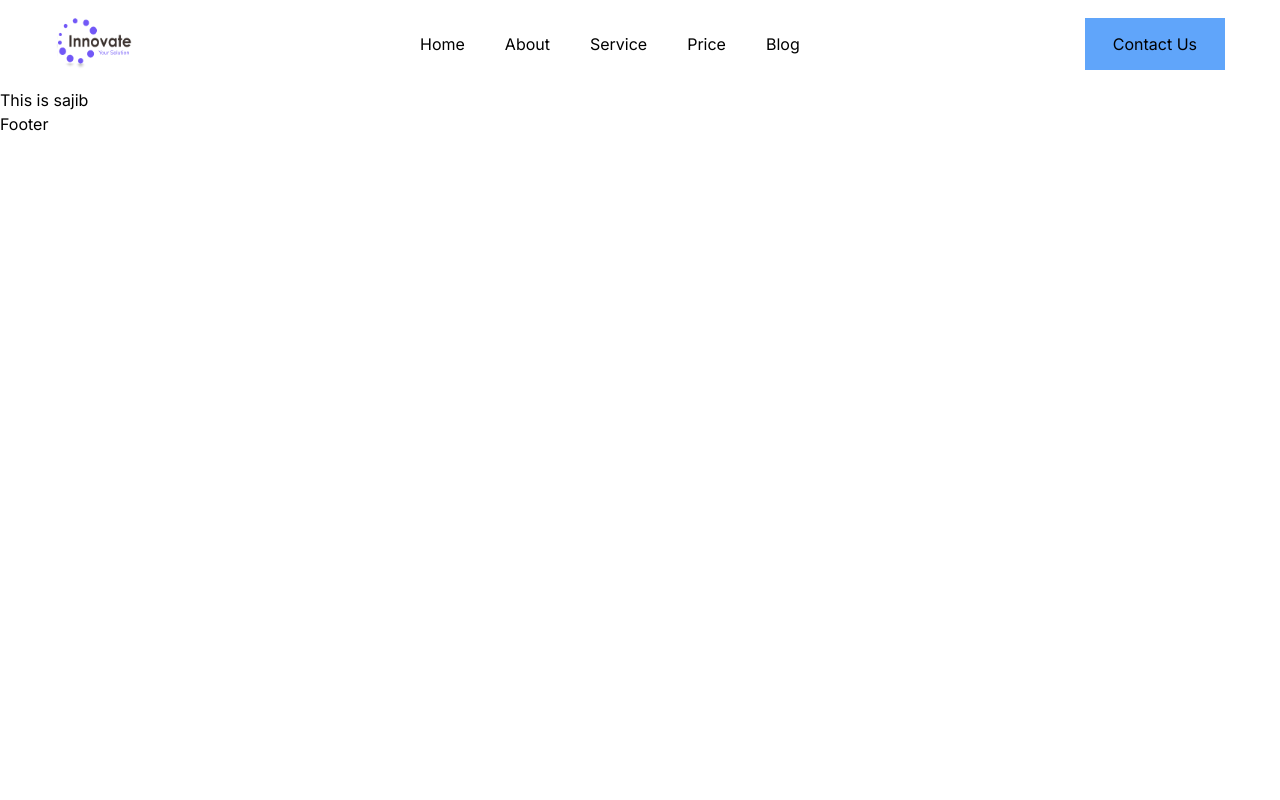
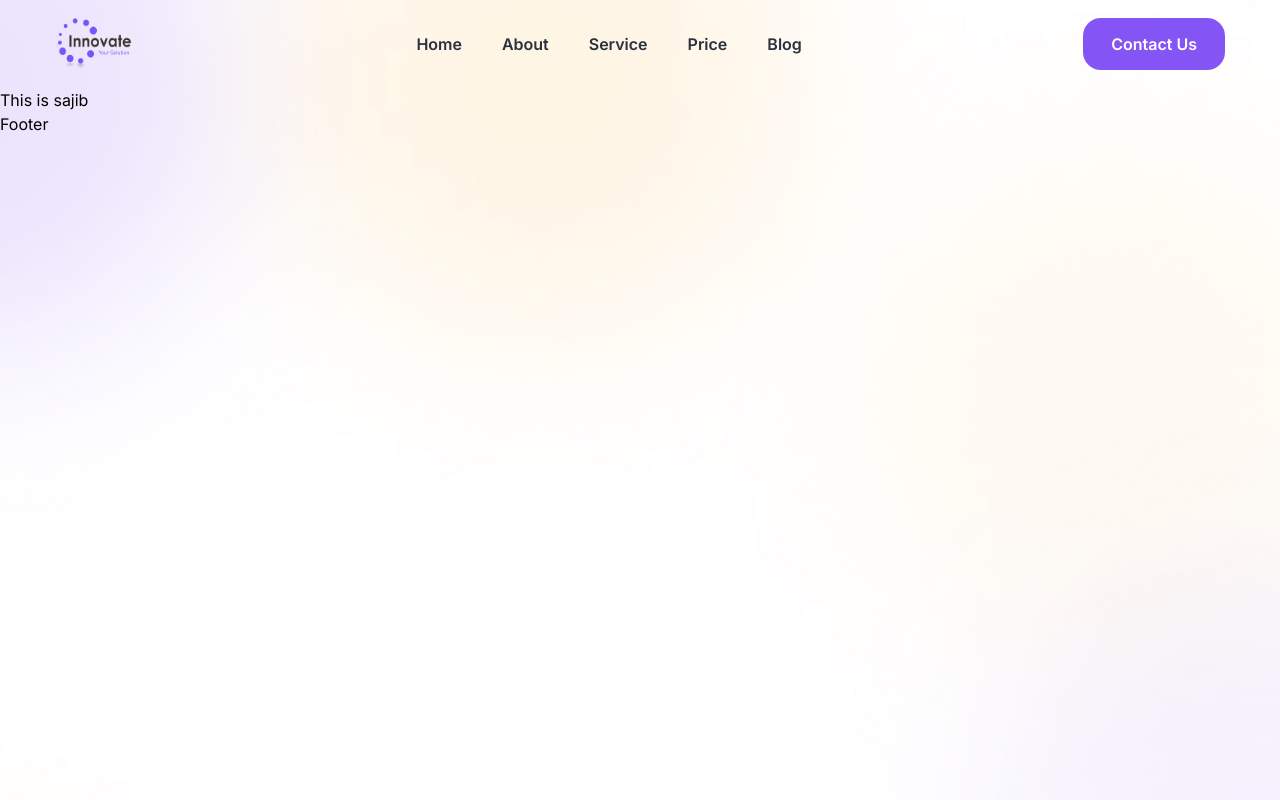
Before and after one commit to sajibkhandev/Innovate4, a Next.js app: page / in a window 1280 px wide. Shown: the top 800 px of the page. Built offline with nearby package versions, Linux system fonts and the light colour scheme.

Commit message:
full image add

```diff
--- /dev/null
+++ b/app/components/banner.js
@@ -0,0 +1,9 @@
+import React from 'react'
+
+const Banner = () => {
+  return (
+    <div>osdf</div>
+  )
+}
+
+export default Banner
--- a/app/components/navber.js
+++ b/app/components/navber.js
@@ -15,13 +15,13 @@ const Navber = () => {
       alt="Picture of the author"
     />
       <ul className='flex gap-x-[40px]'>
-        <li>Home</li>
-        <li>About</li>
-        <li>Service</li>
-        <li>Price</li>
-        <li>Blog</li>
+        <li className='font-semibold text-[#29313D]'>Home</li>
+        <li className='font-semibold text-[#29313D]'>About</li>
+        <li className='font-semibold text-[#29313D]'>Service</li>
+        <li className='font-semibold text-[#29313D]'>Price</li>
+        <li className='font-semibold text-[#29313D]'>Blog</li>
       </ul>
-    <button className='bg-blue-400 py-[14px] px-[28px]'>Contact Us</button>
+    <button className='bg-[#8454F5] rounded-[18px] text-white font-semibold py-[14px] px-[28px]'>Contact Us</button>
       </div>
       </div>
     </div>
--- a/app/layout.js
+++ b/app/layout.js
@@ -1,8 +1,9 @@
+import Image from 'next/image'
 import { Inter } from "next/font/google";
 import "./globals.css";
 import Navber from "./components/navber";
 import Footer from "./components/footer";
-
+import FullImage from './../public/fullImage.jpg'
 const inter = Inter({ subsets: ["latin"] });
 
 export const metadata = {
@@ -10,10 +11,16 @@ export const metadata = {
   description: "Generated by create next app",
 };
 
+
 export default function RootLayout({ children }) {
   return (
     <html lang="en">
-      <body className={inter.className}>
+      <body className={`${inter.className} `}>
+      <Image
+       src={FullImage}
+       alt="Picture of the author"
+       className='absolute top-0 left-0 w-full -z-[99]'
+     />
         <Navber/>
         {children}
         <Footer/>
--- a/app/page.js
+++ b/app/page.js
@@ -1,4 +1,4 @@
-import Image from "next/image";
+
 
 export default function Home() {
   return (
```
Also changed, not shown: public/fullImage.jpg (added).
